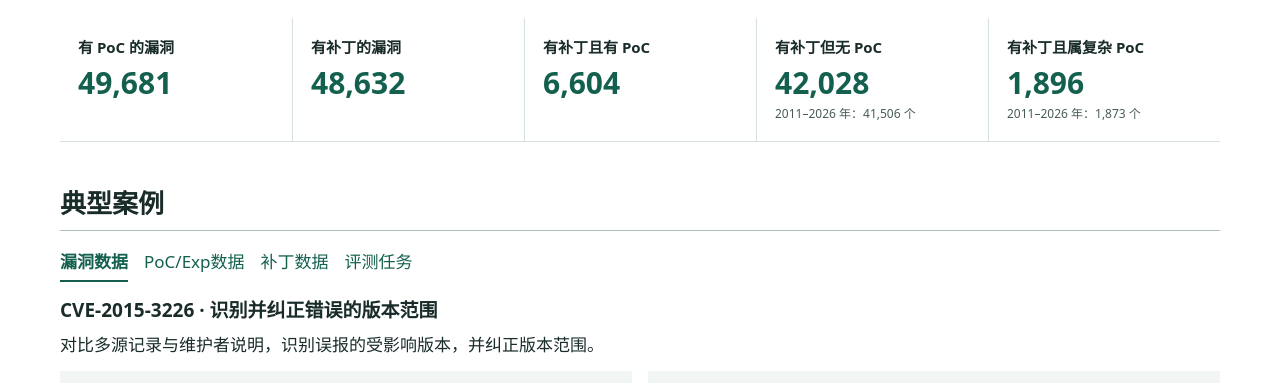
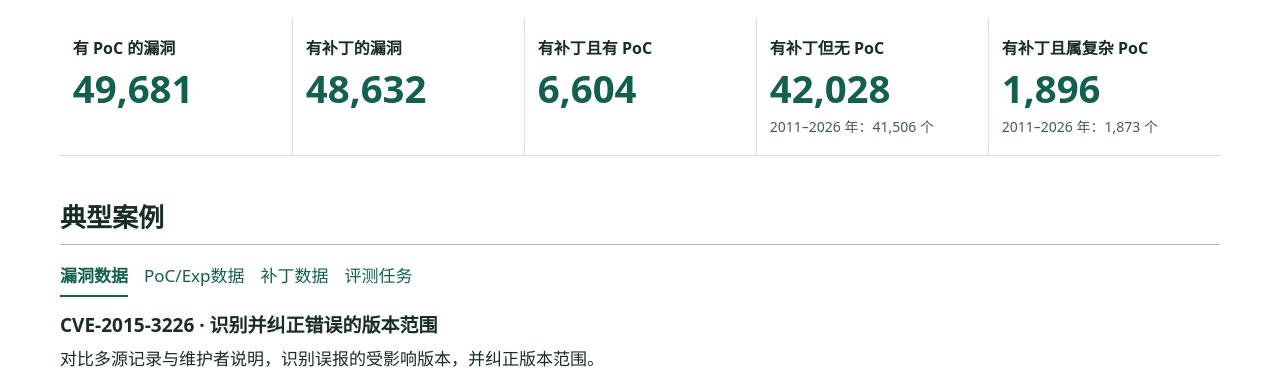
Before and after one commit to nksseclab/security-data, a plain HTML site: page index.html in a window 1280 px wide. Shown: the part 697-1080 px from the top of the page. Drawn offline with Linux system fonts and the light colour scheme.

Commit message:
Fix five-column overview layout and refresh stylesheet cache

```diff
--- a/index.html
+++ b/index.html
@@ -3,7 +3,7 @@
 <head>
 <meta charset="utf-8"><meta name="viewport" content="width=device-width,initial-scale=1">
 <meta name="description" content="多源漏洞、PoC、补丁和评测任务：从公开安全信息到可信数据与可执行评测。">
-<title>NKSSecLab漏洞数据资源平台</title><link rel="stylesheet" href="style.css">
+<title>NKSSecLab漏洞数据资源平台</title><link rel="stylesheet" href="style.css?v=20261124-1">
 </head>
 <body>
 <header id="top"><a class="brand" href="#top">NKSSecLab</a><nav aria-label="主导航"><a href="#cases">典型案例</a><a href="#adoption">外部采纳</a></nav></header>
--- a/style.css
+++ b/style.css
@@ -206,11 +206,11 @@ h2 { border-bottom-color: #aabfb7; }
 .json-literal { color: #e5bffd; }
 
 
-/* Second overview row. */
-.metrics.metrics-detail{grid-template-columns:repeat(5,minmax(0,1fr));margin-top:20px}
-.metrics-detail article{min-width:0;padding-left:18px;padding-right:18px}
-.metrics-detail small{font-size:15px}
-.metrics-detail strong{font-size:30px}
-.metrics-detail p{font-size:12px;line-height:1.7;white-space:nowrap}
-@media(max-width:1050px){.metrics.metrics-detail{grid-template-columns:repeat(3,minmax(0,1fr));row-gap:25px}.metrics-detail p{white-space:normal}}
-@media(max-width:760px){.metrics.metrics-detail{grid-template-columns:repeat(2,minmax(0,1fr))}.metrics-detail small{font-size:14px}.metrics-detail strong{font-size:27px}}
+/* Second overview row: five columns on desktop. */
+.metrics.metrics-detail{display:grid;grid-template-columns:repeat(5,minmax(0,1fr));margin-top:20px}
+.metrics-detail article{min-width:0;padding:1rem .8rem}
+.metrics-detail small{font-size:1rem;white-space:nowrap}
+.metrics-detail strong{font-size:clamp(1.75rem,3vw,2.5rem)}
+.metrics-detail p{font-size:.875rem;line-height:1.7;white-space:normal}
+@media(max-width:900px){.metrics.metrics-detail{grid-template-columns:repeat(3,minmax(0,1fr))}.metrics-detail article{border-left:0}.metrics-detail article:not(:nth-child(3n + 1)){border-left:1px solid var(--line)}}
+@media(max-width:600px){.metrics.metrics-detail{grid-template-columns:repeat(2,minmax(0,1fr))}.metrics-detail article:not(:nth-child(3n + 1)){border-left:0}.metrics-detail article:nth-child(even){border-left:1px solid var(--line)}.metrics-detail small{white-space:normal}}
```
